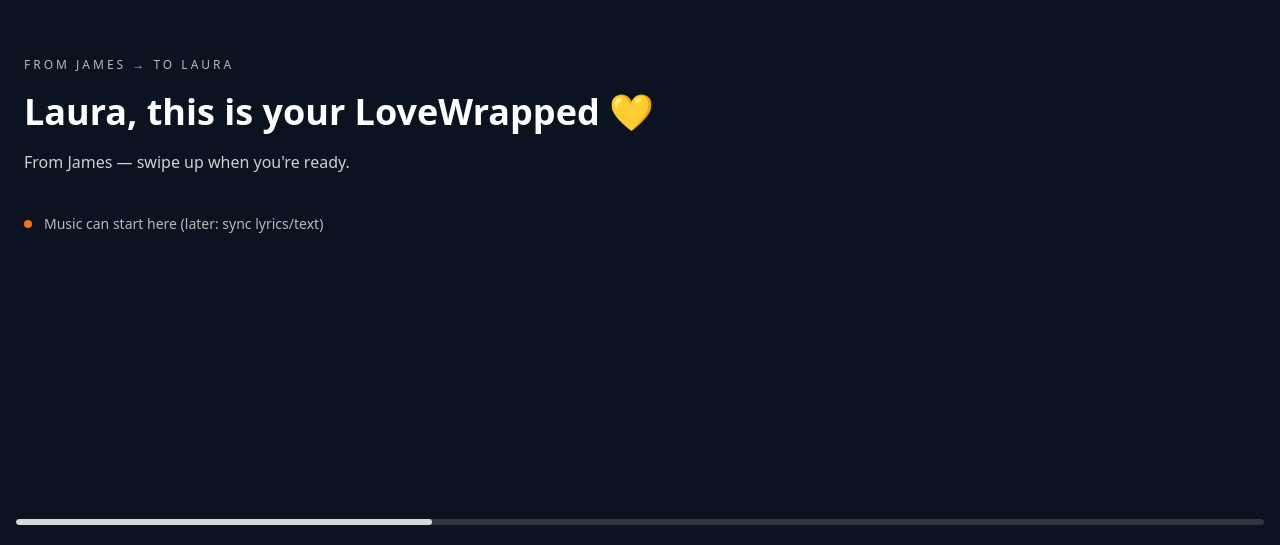
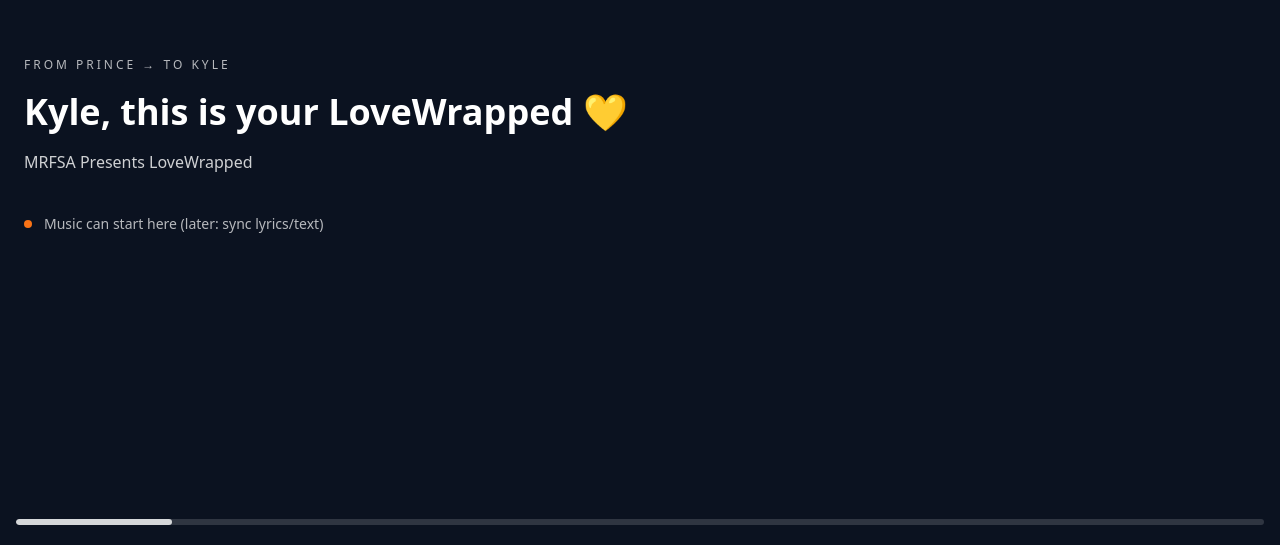
Before and after one commit to Program606/lovewrapped, a React app in the folder apps/web/: page / in a window 1280 px wide. Shown: the part 255-800 px from the top of the page. Built offline with nearby package versions, Linux system fonts and the light colour scheme; the HTML template or start-up script is replaced by a standard one.

Commit message:
Added Separate Slides based on Moments

```diff
--- /dev/null
+++ b/apps/web/src/components/LoveWrapped/Moments/MomentsSingle.tsx
@@ -0,0 +1,17 @@
+type Moment = {
+  imageUrl: string;
+  title: string;
+  body: string;
+  location?: string;
+};
+
+export function MomentsSingle({ moment }: { moment: Moment }) {
+  return (
+    <div className="flex flex-col h-full w-full px-6 pt-16 pb-10 text-white">
+      <h1>{moment.title}</h1>
+      <h2>{moment.location}</h2>
+      <img src={moment.imageUrl} alt={moment.title} />
+      <p>{moment.body}</p>
+    </div>
+  );
+}
--- a/apps/web/src/components/LoveWrapped/SlideRenderer.tsx
+++ b/apps/web/src/components/LoveWrapped/SlideRenderer.tsx
@@ -1,14 +1,17 @@
 import type { Slide } from "@/types/slide";
+import { slides } from "@/data/slides";
 import { IntroSlide } from "./IntroSlide";
 import { MomentsSlide } from "./MomentsSlide";
 import { LetterSlide } from "./LetterSlide";
+import { MomentsSingle } from "./Moments/MomentsSingle";
 
 export function SlideRenderer({ slide }: { slide: Slide }) {
   if (slide.type === "intro") return <IntroSlide slide={slide} />;
+  if (slide.type === "momentPage") {
+    const momentsSlide = slides.find(s => s.type === "moments");
+    const moment = momentsSlide && momentsSlide.type === "moments" ? momentsSlide.moments[slide.momentIndex] : null;
+    return moment ? <MomentsSingle moment={moment} /> : null;
+  }
   if (slide.type === "moments") return <MomentsSlide slide={slide} />;
   if (slide.type === "letter") return <LetterSlide slide={slide} />;
-
-  // Exhaustive check - TypeScript will error if we miss a type
-  const _exhaustive: never = slide;
-  return _exhaustive;
 }
--- a/apps/web/src/data/slides.ts
+++ b/apps/web/src/data/slides.ts
@@ -1,53 +1,72 @@
 import type { Slide } from "@/types/slide";
 
-export const slides: Slide[] = [
+const moments = [
   {
-    id: "intro",
-    type: "intro",
-    headline: "Laura, this is your LoveWrapped 💛",
-    subheadline: "From James — swipe up when you're ready.",
-    from: "James",
-    to: "Laura",
-    bg: "#0B1220",
-    accent: "#F97316",
-  },
-  {
-    id: "moments",
-    type: "moments",
-    title: "Top 5 moments with you..",
-    moments: [
-      {
-        imageUrl: "https://images.unsplash.com/photo-1752824061955-a3787752b1bc?q=80&w=687&auto=format&fit=crop&ixlib=rb-4.1.0&ixid=M3wxMjA3fDB8MHxwaG90by1wYWdlfHx8fGVufDB8fHx8fA%3D%3D",
+    imageUrl:
+      "https://images.unsplash.com/photo-1752824061955-a3787752b1bc?q=80&w=687&auto=format&fit=crop&ixlib=rb-4.0.0&ixid=M3wxMjA3fDB8MHxwaG90by1wYWdlfHx8fGVufDB8fHx8fA%3D%3D",
     title: "Late-night talks",
     body: "The kind where time disappears.",
+    location: "Your apartment",
   },
   {
     imageUrl: "https://images.unsplash.com/photo-1529156069898-49953e39b3ac?w=500&h=500&fit=crop",
     title: "Coffee mornings",
     body: "Your smile over a warm cup.",
+    location: "Our favorite cafe",
   },
   {
-        imageUrl: "https://images.unsplash.com/photo-1719715734324-804920841025?q=80&w=687&auto=format&fit=crop&ixlib=rb-4.1.0&ixid=M3wxMjA3fDB8MHxwaG90by1wYWdlfHx8fGVufDB8fHx8fA%3D%3D",
+    imageUrl:
+      "https://images.unsplash.com/photo-1719715734324-804920841025?q=80&w=687&auto=format&fit=crop&ixlib=rb-4.0.0&ixid=M3wxMjA3fDB8MHxwaG90by1wYWdlfHx8fGVufDB8fHx8fA%3D%3D",
     title: "Road trip adventures",
     body: "Windows down, music loud, you by my side.",
+    location: "Pacific Coast Highway",
   },
   {
     imageUrl: "https://images.unsplash.com/photo-1535632066927-ab7c9ab60908?w=500&h=500&fit=crop",
     title: "Sunset walks",
     body: "Golden hour with your hand in mine.",
+    location: "The beach at sunset",
   },
   {
-        imageUrl: "https://plus.unsplash.com/premium_photo-1672855674905-4e5d8aaeb4de?q=80&w=688&auto=format&fit=crop&ixlib=rb-4.1.0&ixid=M3wxMjA3fDB8MHxwaG90by1wYWdlfHx8fGVufDB8fHx8fA%3D%3D",
+    imageUrl:
+      "https://plus.unsplash.com/premium_photo-1672855674905-4e5d8aaeb4de?q=80&w=688&auto=format&fit=crop&ixlib=rb-4.0.0&ixid=M3wxMjA3fDB8MHxwaG90by1wYWdlfHx8fGVufDB8fHx8fA%3D%3D",
     title: "Dancing in the kitchen",
     body: "No music, just us and laughter.",
+    location: "Home",
   },
-    ],
+];
+
+const intro = {
+  id: "intro",
+  type: "intro" as const,
+  headline: "Kyle, this is your LoveWrapped 💛",
+  subheadline: "MRFSA Presents LoveWrapped",
+  from: "Prince",
+  to: "Kyle",
+  bg: "#0B1220",
+  accent: "#F97316",
+};
+
+const momentPages: Extract<Slide, { type: "momentPage" }>[] = moments.map((_, i) => ({
+  id: `moment-${i}`,
+  type: "momentPage" as const,
+  momentIndex: i,
   bg: "#111827",
   accent: "#F97316",
-  },
-  {
+}));
+
+const momentsSlide: Extract<Slide, { type: "moments" }> = {
+  id: "moments",
+  type: "moments" as const,
+  title: "Top 5 moments with you..",
+  moments,
+  bg: "#111827",
+  accent: "#F97316",
+};
+
+const letter = {
   id: "letter",
-    type: "letter",
+  type: "letter" as const,
   title: "A Letter to You",
   text: `Hey you.
 
@@ -56,9 +75,9 @@ export const slides: Slide[] = [
 
         No matter where life pulls us next,
         this chapter will always be one of my favorites.`,
-
-    align: "left",
+  align: "left" as const,
   bg: "#111827",
   accent: "#F97316",
-  },
-];
+};
+
+export const slides: Slide[] = [intro, ...momentPages, momentsSlide, letter];
--- a/apps/web/src/types/slide.ts
+++ b/apps/web/src/types/slide.ts
@@ -1,4 +1,4 @@
-export type SlideType = "intro" | "moments" | "letter";
+export type SlideType = "intro" | "momentPage" | "moments" | "letter";
 
 export type Slide =
   | {
@@ -12,6 +12,13 @@ export type Slide =
       accent: string;
     }
   | {
+      id: string;
+      type: "momentPage";
+      momentIndex: number;
+      bg: string;
+      accent: string;
+    }
+  | {
       id: "moments";
       type: "moments";
       title: string;
@@ -19,6 +26,7 @@ export type Slide =
         imageUrl: string;
         title: string;
         body: string;
+        location?: string;
       }>;
       bg: string;
       accent: string;
```
Also changed, not shown: apps/web/public/content/James/laura-loveWrapped.json (deleted), apps/web/public/content/Laura/sam-loveWrapped.json (deleted). Lines whose indentation alone changed are shown as unchanged.
